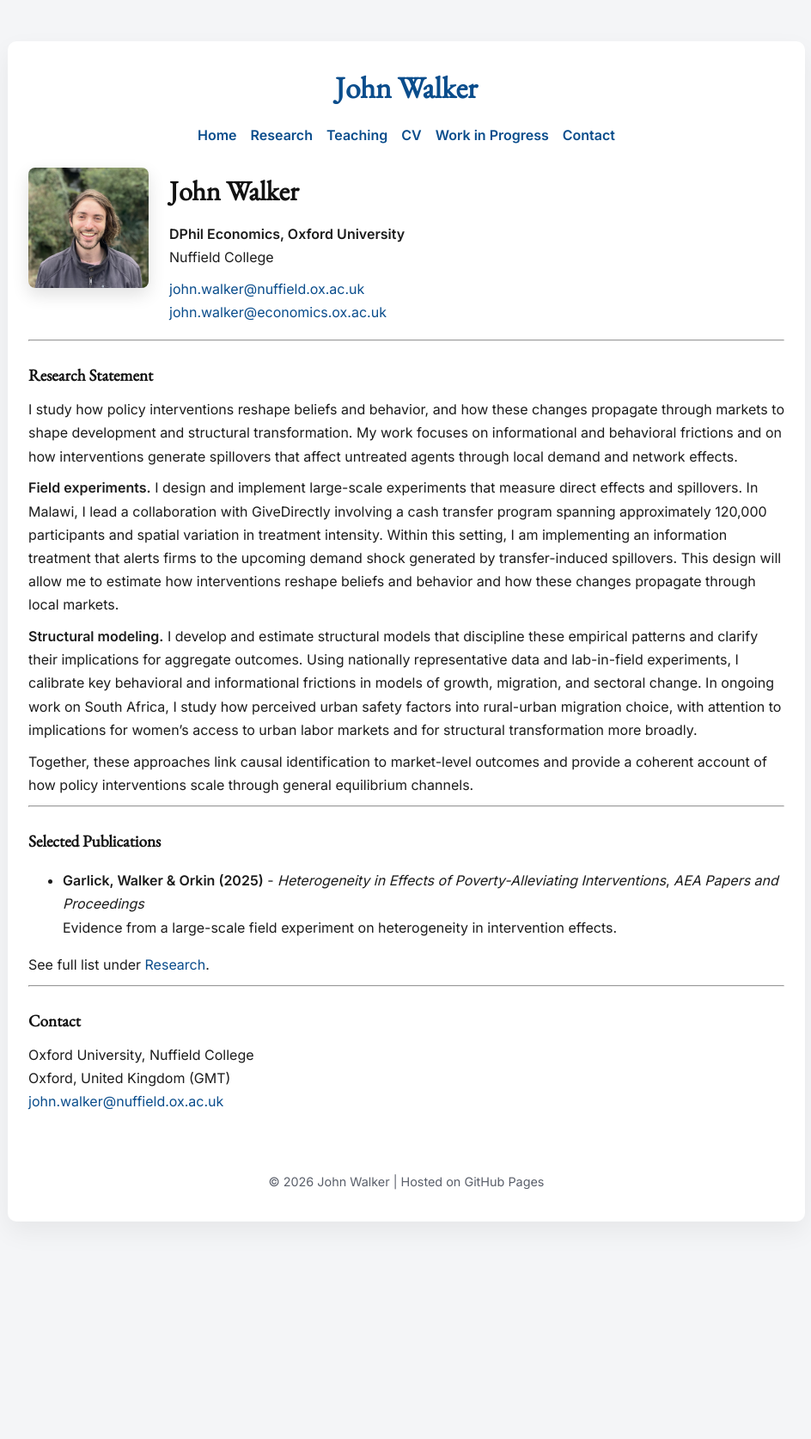
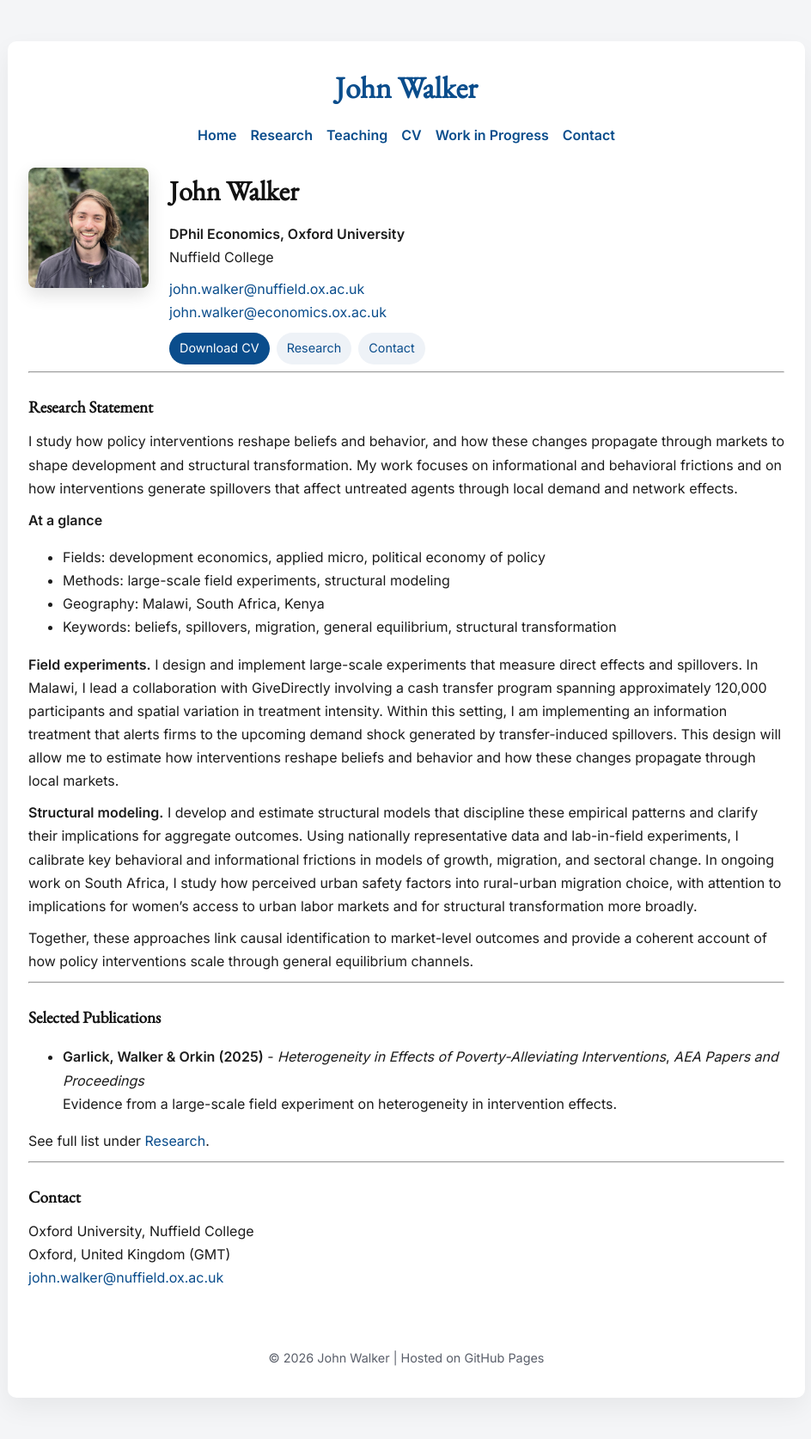
Before and after one commit to jwal1024/johnwalkerecon.github.io, a Jekyll site: the page built from index.md, in a window 1280 px wide. Shown: the whole page at 86% size, without its empty margins (167-1111 px from the left). Built offline with Jekyll 4.4.1, drawn with Linux system fonts in a browser that asks for light colours; before the commit the page ends 1469 px from its top, so only the background shows below that.

Commit message:
CV update

```diff
--- a/assets/css/style.css
+++ b/assets/css/style.css
@@ -36,6 +36,32 @@ main {
 }
 .hero h1 {
   margin: 0 0 0.5rem 0;
+}
+.cta-row {
+  display: flex;
+  flex-wrap: wrap;
+  gap: 0.5rem;
+  margin-top: 0.5rem;
+}
+.cta {
+  display: inline-block;
+  padding: 0.4rem 0.75rem;
+  border-radius: 999px;
+  background: #0a4d8c;
+  color: #ffffff;
+  font-size: 0.9rem;
+  text-decoration: none;
+}
+.cta:hover {
+  text-decoration: none;
+  background: #083e72;
+}
+.cta-secondary {
+  background: #eef2f7;
+  color: #0a4d8c;
+}
+.cta-secondary:hover {
+  background: #e1e7f0;
 }
 .headshot {
   width: 140px;
@@ -85,6 +111,12 @@ section:first-of-type {
 .entry-abstract {
   margin-top: 0.6rem;
 }
+.entry-links {
+  margin-top: 0.5rem;
+}
+.entry-links a {
+  margin-right: 0.75rem;
+}
 nav ul {
   display: flex;
   flex-wrap: wrap;
--- a/index.md
+++ b/index.md
@@ -13,6 +13,11 @@ title: Home
       <a href="mailto:john.walker@nuffield.ox.ac.uk">john.walker@nuffield.ox.ac.uk</a><br>
       <a href="mailto:john.walker@economics.ox.ac.uk">john.walker@economics.ox.ac.uk</a>
     </p>
+    <div class="cta-row">
+      <a class="cta" href="{{ '/assets/Walker_CV_26.pdf' | relative_url }}">Download CV</a>
+      <a class="cta cta-secondary" href="{{ '/research/' | relative_url }}">Research</a>
+      <a class="cta cta-secondary" href="{{ '/contact/' | relative_url }}">Contact</a>
+    </div>
   </div>
 </div>
 
@@ -20,6 +25,12 @@ title: Home
 
 ### Research Statement
 I study how policy interventions reshape beliefs and behavior, and how these changes propagate through markets to shape development and structural transformation. My work focuses on informational and behavioral frictions and on how interventions generate spillovers that affect untreated agents through local demand and network effects.
+
+**At a glance**
+- Fields: development economics, applied micro, political economy of policy
+- Methods: large-scale field experiments, structural modeling
+- Geography: Malawi, South Africa, Kenya
+- Keywords: beliefs, spillovers, migration, general equilibrium, structural transformation
 
 **Field experiments.** I design and implement large-scale experiments that measure direct effects and spillovers. In Malawi, I lead a collaboration with GiveDirectly involving a cash transfer program spanning approximately 120,000 participants and spatial variation in treatment intensity. Within this setting, I am implementing an information treatment that alerts firms to the upcoming demand shock generated by transfer-induced spillovers. This design will allow me to estimate how interventions reshape beliefs and behavior and how these changes propagate through local markets.
 
```
Also changed, not shown: _research/poverty-heterogeneity.md (+1 -0 lines), cv.md (+2 -2 lines), research/index.html (+15 -4 lines), work-in-progress/index.html (+14 -3 lines), 1 other file.
